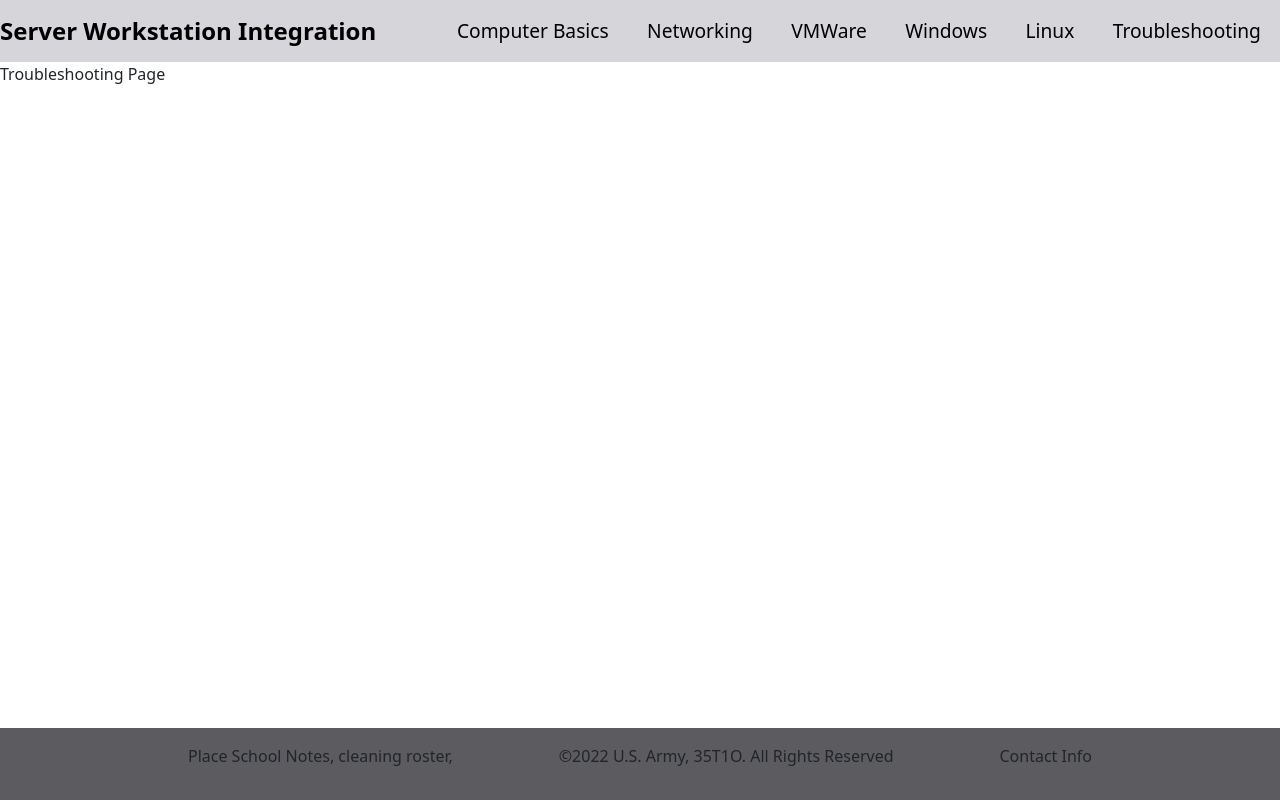
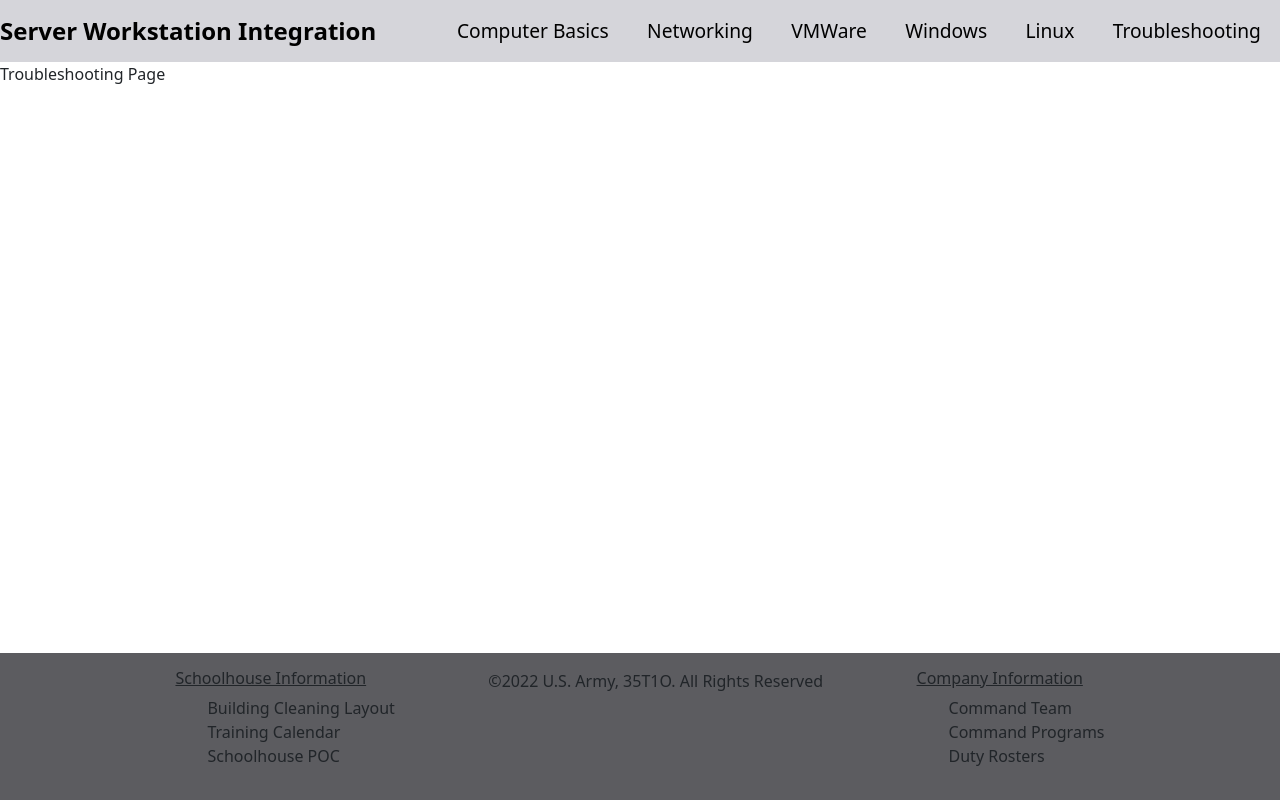
Before and after one commit to LAWLZXDD/T-intra, a React (Create React App) app: page /Troubleshooting in a window 1280 px wide. Built offline with nearby package versions, Linux system fonts and the light colour scheme.

Commit message:
footer adjustments & css

```diff
--- a/src/App.css
+++ b/src/App.css
@@ -16,27 +16,29 @@
   text-decoration: none;
   color: black
 }
-
 h1{
   text-align: center;
   padding: 10px;
 }
+footer{
 
-footer{
-  margin-top: 1rem;
   padding: 1rem;
   background-color: #5c5c60;
   position: fixed;
   bottom: 0;
   width: 100%;
 }
-
 .nav-item-set{
   display: flex;
   justify-content: flex-end;
 }
 .container{
   display: flex;
-  justify-content: center;
   justify-content: space-evenly;
 }
+.schoolhouse-info{
+  list-style-type: none;
+}
+h6{
+  text-decoration: underline;
+}
--- a/src/components/Footer.js
+++ b/src/components/Footer.js
@@ -1,13 +1,30 @@
 import React from "react";
+
+//TODO
+//Make list for Training Calendar Link, Building Cleanup, Address
 
 function Footer(){
 
     return(
         <footer>
             <div className="container">
-                <p className="box">Place School Notes, cleaning roster, </p>
-                <p className="box">©2022 U.S. Army, 35T1O. All Rights Reserved</p>
-                <p className="box">Contact Info</p>
+                <div className="box" className="d-none d-md-block">
+                    <h6>Schoolhouse Information</h6>
+                    <ul>
+                        <li className="schoolhouse-info">Building Cleaning Layout</li>
+                        <li className="schoolhouse-info">Training Calendar</li>
+                        <li className="schoolhouse-info">Schoolhouse POC</li>
+                    </ul>
+                </div>
+                <div className="box" className="d-none d-md-block">©2022 U.S. Army, 35T1O. All Rights Reserved</div>
+                <div className="box" className="d-none d-md-block">
+                    <h6>Company Information</h6>
+                    <ul>
+                        <li className="schoolhouse-info">Command Team</li>
+                        <li className="schoolhouse-info">Command Programs</li>
+                        <li className="schoolhouse-info">Duty Rosters</li>
+                    </ul>
+                </div>
             </div>
 
         </footer>
```
